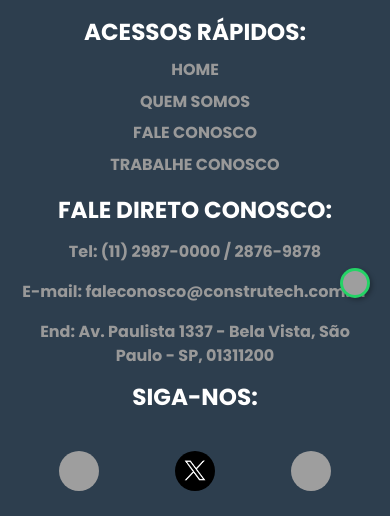
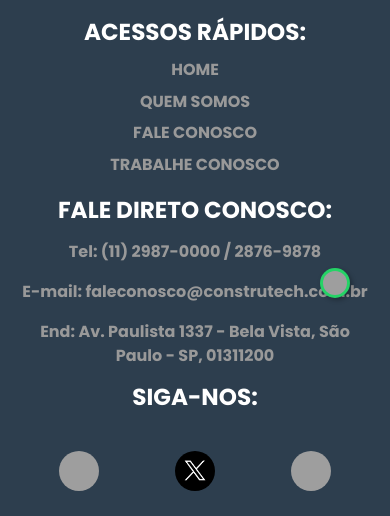
Before and after one commit to robertoscolar/plataforma-rh, a PHP site: page /index.php in a window 390 px wide. Shown: the part 526-1042 px from the top of the page. Run offline with PHP 8.4, Linux system fonts and the light colour scheme; some web fonts are replaced; grey boxes are pictures that could not be loaded.

Commit message:
Ajuste Responsivo WhatsApp Alinhamento

```diff
--- a/css/main.css
+++ b/css/main.css
@@ -471,6 +471,7 @@ button {
     .whatsapp-float {
         width: 30px;
         height: 30px;
+        right: 40px;
     }
 
     .titulo {
```
